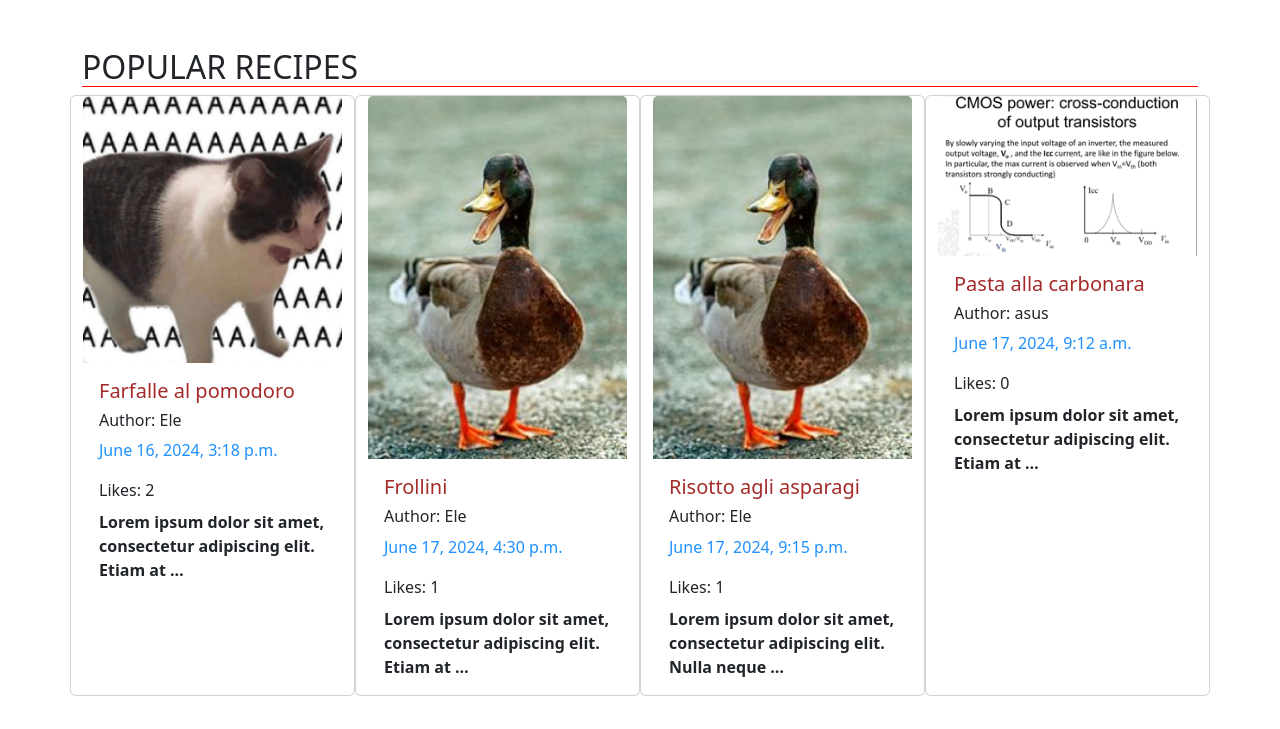
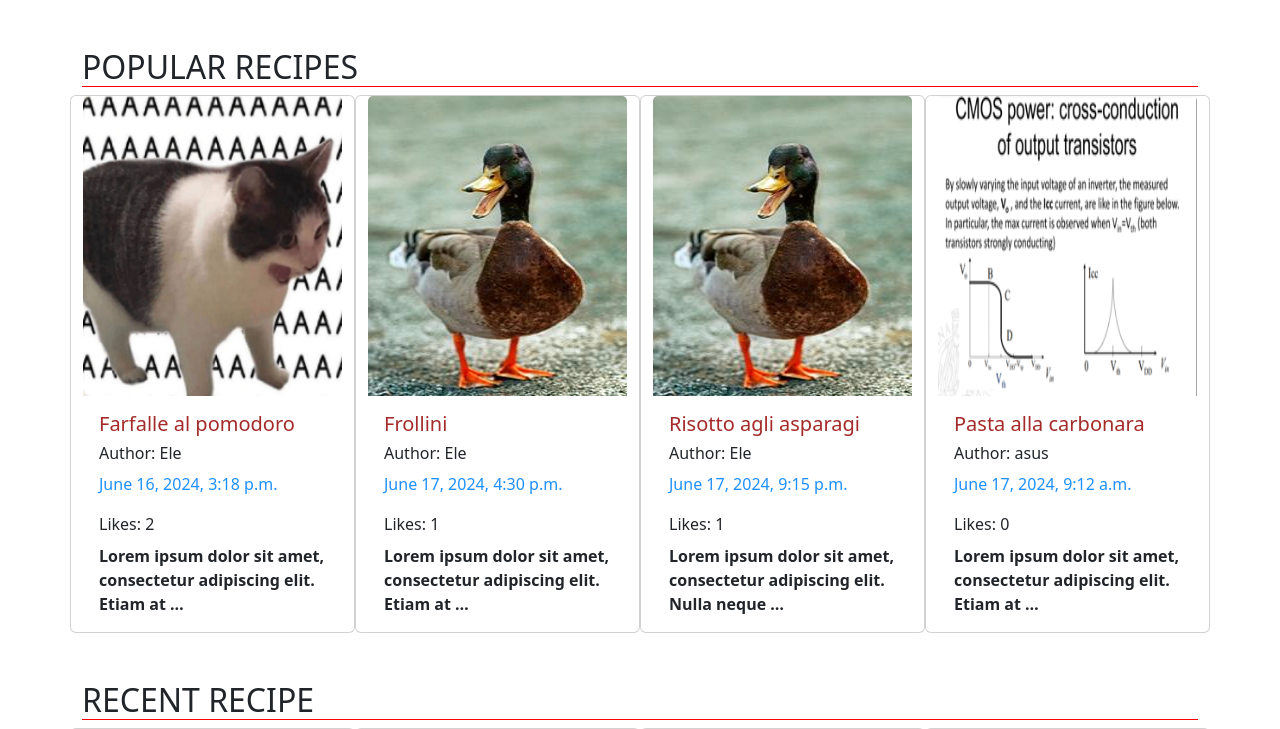
Before and after one commit to Pennelli02/Django_PPM, a Django app: page / in a window 1280 px wide. Shown: the part 72-801 px from the top of the page. Run offline with Django 3.2, Linux system fonts and the light colour scheme; data comes from the database, SQL or seed files in the repository; both versions use the stored data as it was after the commit.

Commit message:
sistemata visione immagini html

```diff
--- a/templates/recipes/home.html
+++ b/templates/recipes/home.html
@@ -6,7 +6,7 @@
         <div class="row">
             {% for mostLiked in mostLiked %}
                 <div class="col mr-1 card" style="width: 13.5rem;">
-                   <a href={% url 'recipesDetail' slug=mostLiked.slug %}><img src="{{ mostLiked.image.url }}" class="card-img-top img-fluid" alt="{{mostLiked.title}}Image}" width="300px" style="object-fit: cover"></a>
+                   <a href={% url 'recipesDetail' slug=mostLiked.slug %}><img src="{{ mostLiked.image.url }}" class="card-img-top" alt="{{mostLiked.title}}Image}" width="300px" height="300px"></a>
                     <div class="card-body">
                         <a style="text-decoration: none; color: brown" href={% url 'recipesDetail' slug=mostLiked.slug %}><h5 class="card-title">{{ mostLiked.title }}</h5></a>
                         <h6>Author: {{ mostLiked.author }} </h6>
@@ -23,7 +23,7 @@
         <div class="row">
             {% for recent in recent %}
                 <div class=" col card" style="width: 13.5rem;">
-                   <a href={% url 'recipesDetail' slug=recent.slug %}><img src="{{ recent.image.url }}" class="card-img-top" alt="{{recent.title}}Image}" width="300px"></a>
+                    <a href={% url 'recipesDetail' slug=recent.slug %}><img src="{{ recent.image.url }}" class="card-img-top" alt="{{recent.title}}Image}" width="300px" height="300px"></a>
                     <div class="card-body">
                         <a style="text-decoration: none; color: brown" href={% url 'recipesDetail' slug=recent.slug %}><h5 class="card-title">{{ recent.title }}</h5></a>
                         <h6>Author: {{ recent.author }} </h6>
```
Also changed, not shown: db.sqlite3.
